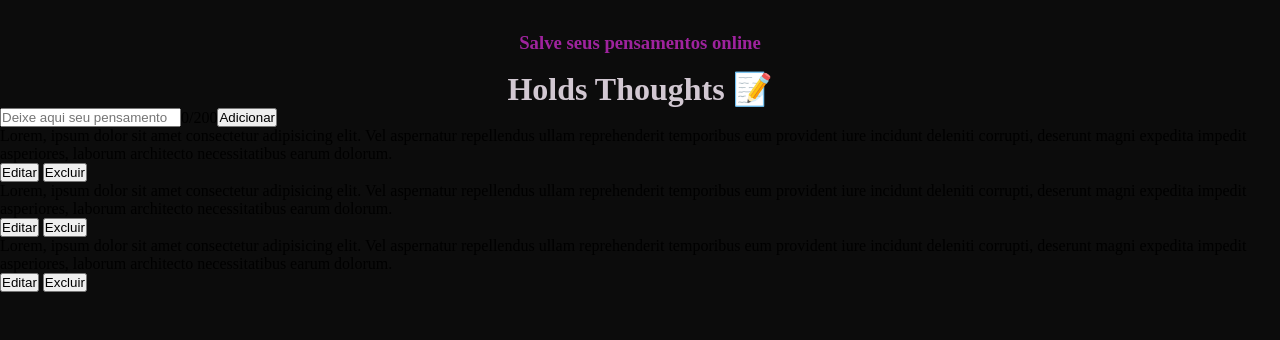
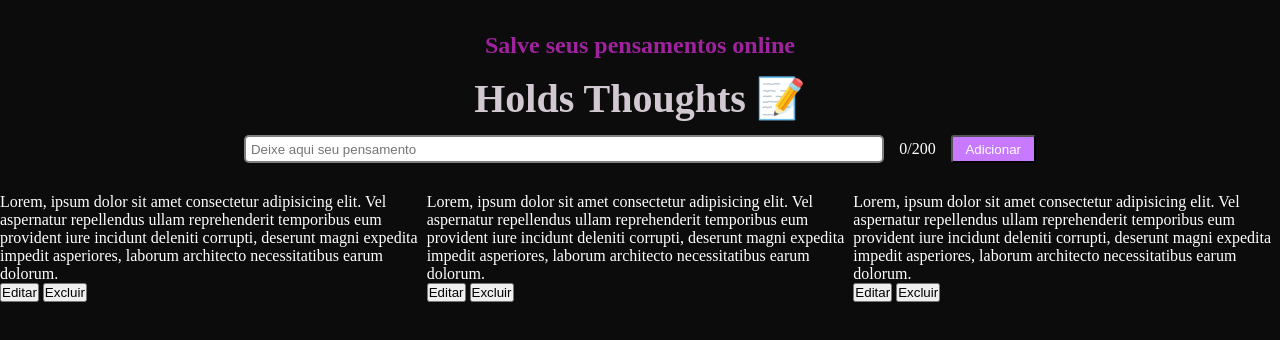
Before and after one commit to Anderson-Kolassa/CRUD-NOTAS, a plain HTML site: page index.html in a window 1280 px wide. Drawn offline with Linux system fonts and the light colour scheme.

Commit message:
Modificando o Front-end do projeto

```diff
--- a/index.html
+++ b/index.html
@@ -1,9 +1,9 @@
 <!DOCTYPE html>
 <html lang="pt-BR">
   <head>
-    <meta charset="UTF-8">
-    <meta name="viewport" content="width=device-width, initial-scale=1.0">
-    <link rel="stylesheet" href="style.css">
+    <meta charset="UTF-8" />
+    <meta name="viewport" content="width=device-width, initial-scale=1.0" />
+    <link rel="stylesheet" href="style.css" />
     <title>Holds Thoughts</title>
   </head>
   <body>
@@ -12,27 +12,47 @@
       <h1>Holds Thoughts 📝</h1>
     </header>
 
-    <main>
     <div class="adicionaPensamento">
-            <input class="pensamento" type="text" placeholder="Deixe aqui seu pensamento" id=""/>
+      <input
+        class="pensamento"
+        type="text"
+        placeholder="Deixe aqui seu pensamento"
+        id=""
+      />
       <span>0/200</span>
       <button type="submit">Adicionar</button>
     </div>
 
+    <main>
       <div class="notas">
-            <p>Lorem, ipsum dolor sit amet consectetur adipisicing elit. Vel aspernatur repellendus ullam reprehenderit temporibus eum provident iure incidunt deleniti corrupti, deserunt magni expedita impedit asperiores, laborum architecto necessitatibus earum dolorum.</p>
+        <p>
+          Lorem, ipsum dolor sit amet consectetur adipisicing elit. Vel
+          aspernatur repellendus ullam reprehenderit temporibus eum provident
+          iure incidunt deleniti corrupti, deserunt magni expedita impedit
+          asperiores, laborum architecto necessitatibus earum dolorum.
+        </p>
         <button class="editar">Editar</button>
         <button class="excluir">Excluir</button>
       </div>
 
       <div class="notas">
-            <p>Lorem, ipsum dolor sit amet consectetur adipisicing elit. Vel aspernatur repellendus ullam reprehenderit temporibus eum provident iure incidunt deleniti corrupti, deserunt magni expedita impedit asperiores, laborum architecto necessitatibus earum dolorum.</p>
+        <p>
+          Lorem, ipsum dolor sit amet consectetur adipisicing elit. Vel
+          aspernatur repellendus ullam reprehenderit temporibus eum provident
+          iure incidunt deleniti corrupti, deserunt magni expedita impedit
+          asperiores, laborum architecto necessitatibus earum dolorum.
+        </p>
         <button class="editar">Editar</button>
         <button class="excluir">Excluir</button>
       </div>
 
       <div class="notas">
-            <p>Lorem, ipsum dolor sit amet consectetur adipisicing elit. Vel aspernatur repellendus ullam reprehenderit temporibus eum provident iure incidunt deleniti corrupti, deserunt magni expedita impedit asperiores, laborum architecto necessitatibus earum dolorum.</p>
+        <p>
+          Lorem, ipsum dolor sit amet consectetur adipisicing elit. Vel
+          aspernatur repellendus ullam reprehenderit temporibus eum provident
+          iure incidunt deleniti corrupti, deserunt magni expedita impedit
+          asperiores, laborum architecto necessitatibus earum dolorum.
+        </p>
         <button class="editar">Editar</button>
         <button class="excluir">Excluir</button>
       </div>
--- a/style.css
+++ b/style.css
@@ -1,33 +1,59 @@
-*{
+* {
   margin: 0;
   padding: 0;
   box-sizing: border-box;
 }
 
-body{
+body {
   width: 100%;
   height: 100vh;
   background-color: #0c0c0c;
-
+  color: white;
 }
 
-header h3{
-    color:#9f239e;
+header h3 {
+  color: #9f239e;
+  font-size: 1.5rem;
 }
 
-header h1{
-    color:#d2c8d2;
+header h1 {
+  color: #d2c8d2;
+  font-size: 2.5rem;
 }
 
-header{
+header {
   display: flex;
   flex-direction: column;
   align-items: center;
-    margin-top:2rem;
-    gap:1rem;
+  margin-top: 2rem;
+  gap: 1rem;
 }
 
-.adicionaPensamento{
+.adicionaPensamento {
   display: flex;
   align-items: center;
+  justify-content: center;
+  gap: 15px;
+  margin-top: 0.8rem;
 }
+
+.adicionaPensamento input {
+  width: 50%;
+  padding: 0.3rem;
+  border-radius: 5px;
+  border: 2px solid gray;
+}
+
+.adicionaPensamento button {
+  padding: 0.3rem 0.8rem 0.3rem 0.8rem;
+  border-radius: 3px;
+  background-color: #c779ff;
+  color: white;
+}
+
+main {
+  margin-top: 30px;
+  display: flex;
+  align-items: center;
+  justify-content: center;
+}
```
Lines whose indentation alone changed are shown as unchanged.
